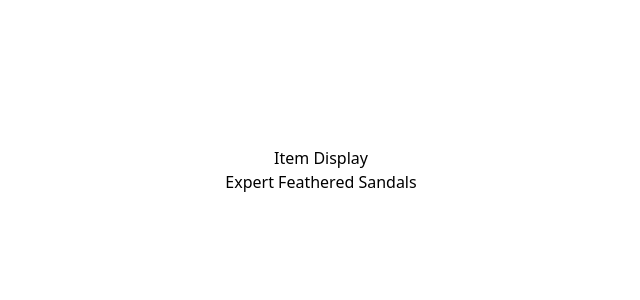
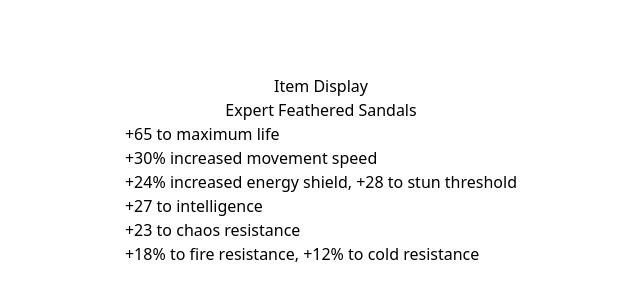
Before and after one commit to JefrDev/VaalSimulator, a React (Vite) app in the folder vaal_simulator/: page / in a window 1280 px wide. Shown: the part 230-530 px from the top of the page, without its empty margins (319-959 px from the left). Built offline with nearby package versions, Linux system fonts and the light colour scheme.

Commit message:
rendering prefixes and suffixes now

```diff
--- a/vaal_simulator/src/components/ItemDisplay.tsx
+++ b/vaal_simulator/src/components/ItemDisplay.tsx
@@ -10,6 +10,9 @@ async function loadDefaultItem(itemName: string) {
     setItem(item);
 }
 
+function getFulltext(text: string, value: number) {
+    return text.replace('CURRENT', value.toString());
+}
 
   useEffect(() => {
     loadDefaultItem("Expert Feathered Sandals");
@@ -19,6 +22,24 @@ async function loadDefaultItem(itemName: string) {
     <div className="flex flex-col items-center justify-center h-screen">
       <h1>Item Display</h1>
       <h2>{item?.itemName}</h2>
+      <div>
+        {item?.prefixes.map((prefix, index) => (
+          <div key={`prefix-${index}`}>
+            {Array.isArray(prefix.value)
+              ? getFulltext(prefix.text, prefix.value[0]).replace('CURRENT', prefix.value[1].toString())
+              : getFulltext(prefix.text, prefix.value)
+            }
+          </div>
+        ))}
+        {item?.suffixes.map((suffix, index) => (
+          <div key={`suffix-${index}`}>
+            {Array.isArray(suffix.value)
+              ? getFulltext(suffix.text, suffix.value[0]).replace('CURRENT', suffix.value[1].toString())
+              : getFulltext(suffix.text, suffix.value)
+            }
+          </div>
+        ))}
+      </div>
 
     </div>
   );
```
